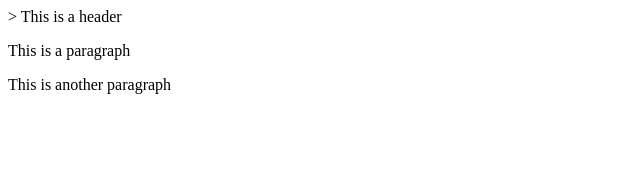
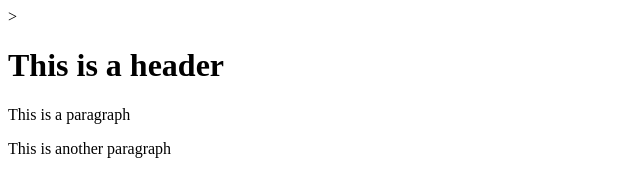
Before and after one commit to iDogRoag/git-test, a website: page index.html in a window 1280 px wide. Shown: the whole page, without its empty margins (0-640 px from the left). Drawn offline with Linux system fonts and the light colour scheme.

```diff
--- a/index.html
+++ b/index.html
@@ -1,7 +1,7 @@
 <!DOCTYPE html>>
 <html>
     <body>
-        <hi>This is a header</hi>
+        <h1>This is a header</h1>
         <p>This is a paragraph</p>
         <p>This is another paragraph</p>
     </body>
```
Also changed, not shown: package.json (added, +24 -0 lines), 2 other files.
